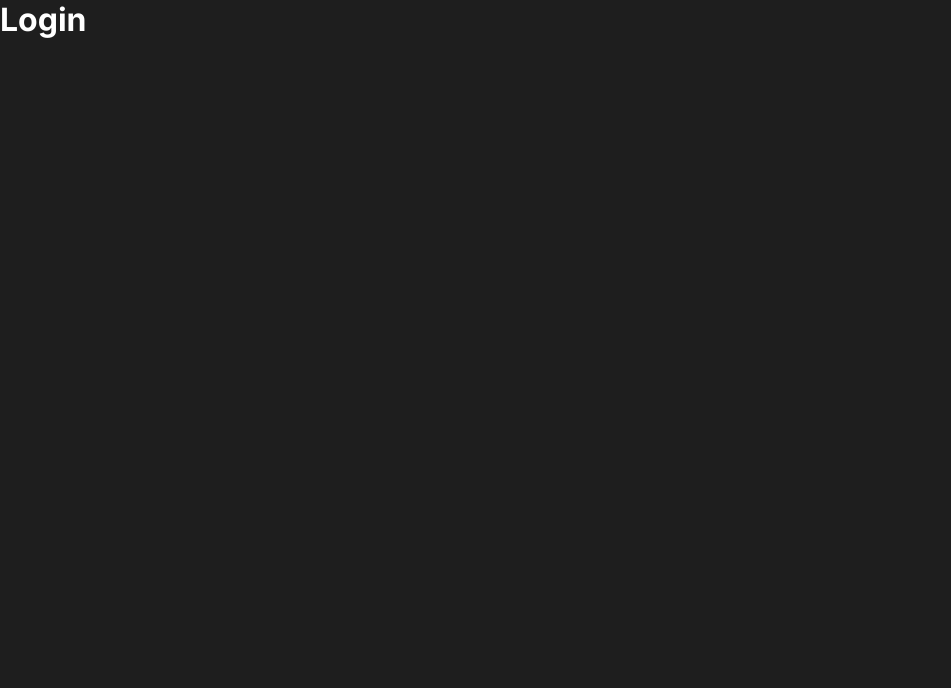
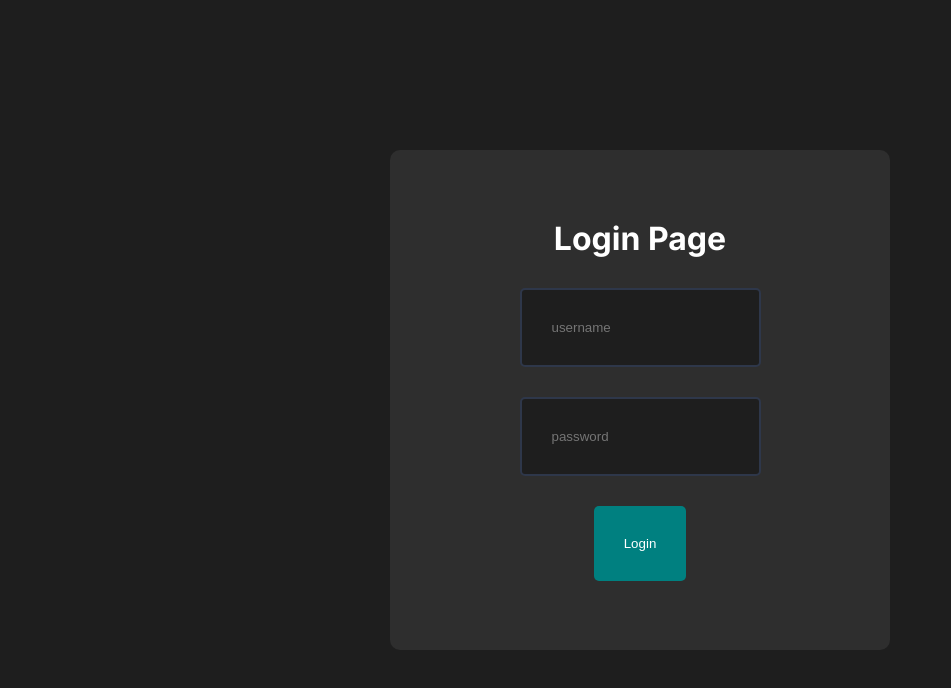
Before and after one commit to nicolassdev/project, a Next.js app: page /login in a window 1280 px wide. Shown: the top 688 px of the page, without its empty margins (0-951 px from the left). Built offline with nearby package versions, Linux system fonts and the light colour scheme.

Commit message:
Login UI

```diff
--- a/app/login/page.jsx
+++ b/app/login/page.jsx
@@ -1,8 +1,16 @@
-const Login = () => {
+import styles from "@/app/ui/login/login.module.css";
+
+const LoginPage = () => {
   return (
-    <div>
-      <h1>Login</h1>
+    <div className={styles.container}>
+      <form action="" className={styles.form}>
+        <h1>Login Page</h1>
+        <input type="text" placeholder="username" />
+        <input type="password" placeholder="password" />
+        <button>Login</button>
+      </form>
     </div>
   );
 };
-export default Login;
+
+export default LoginPage;
--- /dev/null
+++ b/app/ui/login/login.module.css
@@ -0,0 +1,36 @@
+.container {
+    width: 100%;
+    height: 100vh;
+    display: flex;
+    align-items: center;
+    justify-content: center;
+  }
+
+  .form {
+    background-color: var(--bgSoft);
+    padding: 50px;
+    border-radius: 10px;
+    width: 500px;
+    align-items: center;
+    height: 500px;
+    display: flex;
+    flex-direction: column;
+    justify-content: center;
+    gap: 30px;
+  }
+
+  .form input {
+    padding: 30px;
+    border: 2px solid #2e374a;
+    border-radius: 5px;
+    background-color: var(--bg);
+    color: var(--text);
+  }
+  .form button {
+    padding: 30px;
+    background-color: teal;
+    color: var(--text);
+    border: none;
+    cursor: pointer;
+    border-radius: 5px;
+  }
```
